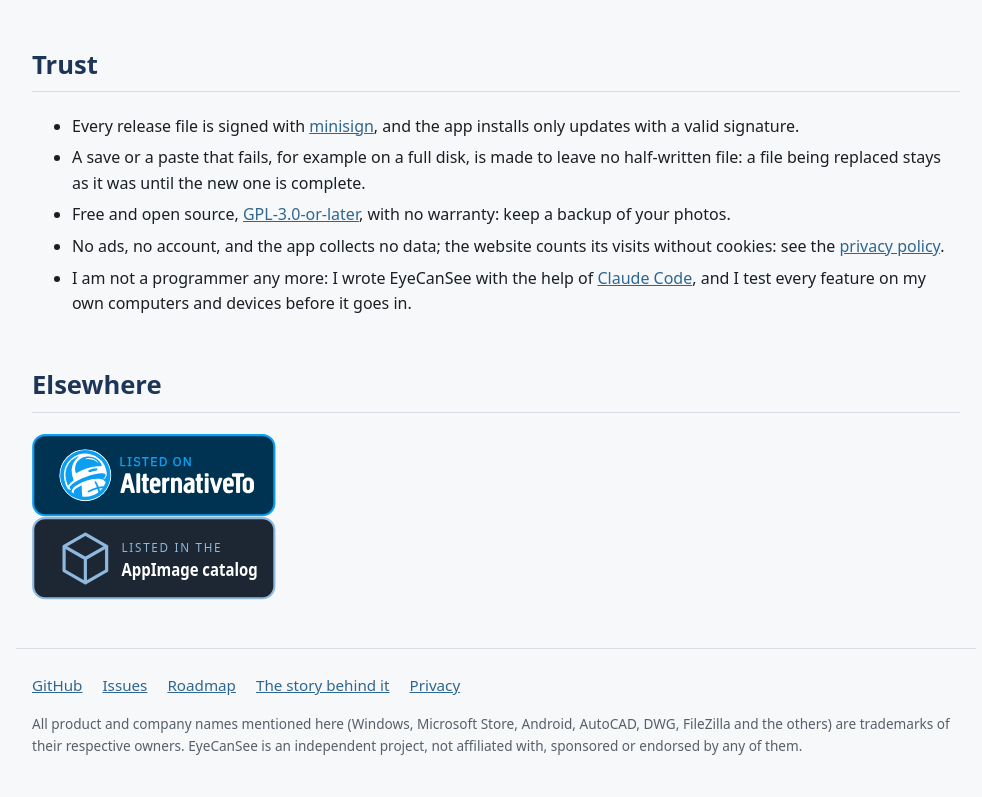
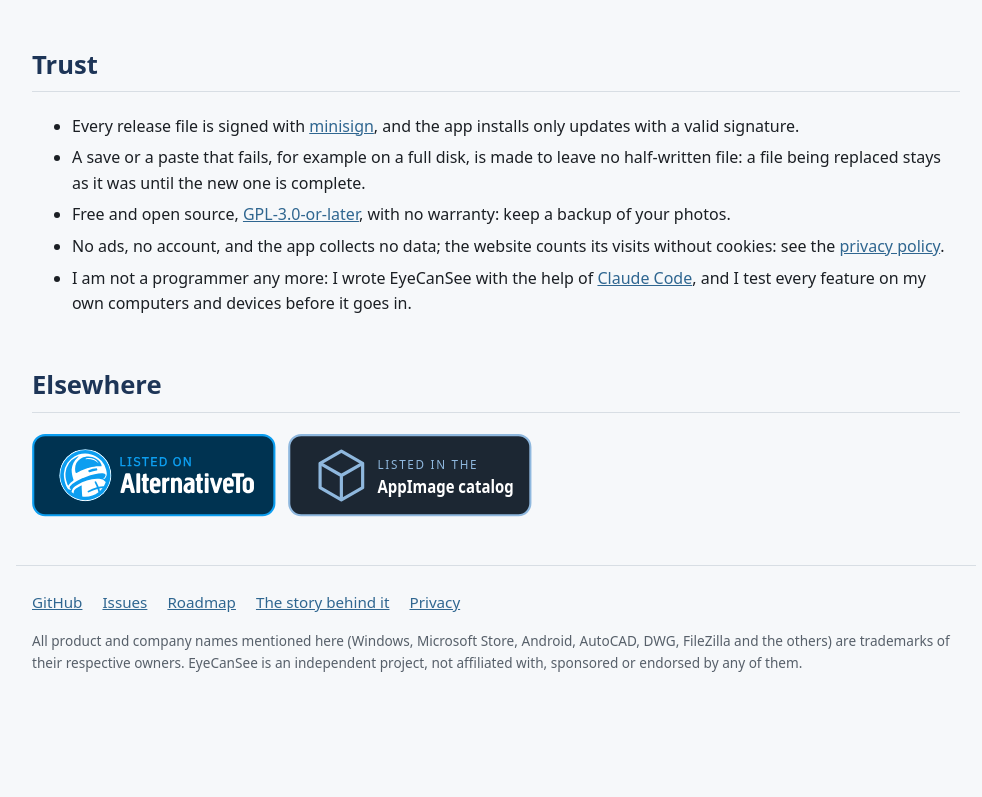
Before and after one commit to IoSonoPiero/eyecansee, a plain HTML site: page site/index.html in a window 1280 px wide. Shown: the part 7397-8194 px from the top of the page, without its empty margins (144-1126 px from the left). After the commit the page ends 8111 px from the top, so only its background shows below. Drawn offline with Linux system fonts and the light colour scheme.

Commit message:
Site: the AlternativeTo and AppImage catalog badges side by side, one under the other only on a narrow screen
Co-Authored-By: Claude Opus 5.5 <noreply@anthropic.com>

```diff
--- a/site/style.css
+++ b/site/style.css
@@ -72,6 +72,7 @@ h3 { margin-bottom: 4px; }
    on a narrow phone the button grows to two lines instead of letting the text out. */
 .store { display: inline-block; margin: 0 0 8px; }
 .store img { width: auto; height: 48px; }
+#elsewhere p { display: flex; flex-wrap: wrap; gap: 12px; }
 .store picture { display: block; }
 .button {
   display: inline-flex; align-items: center; justify-content: center; margin: 0 0 8px;
```
